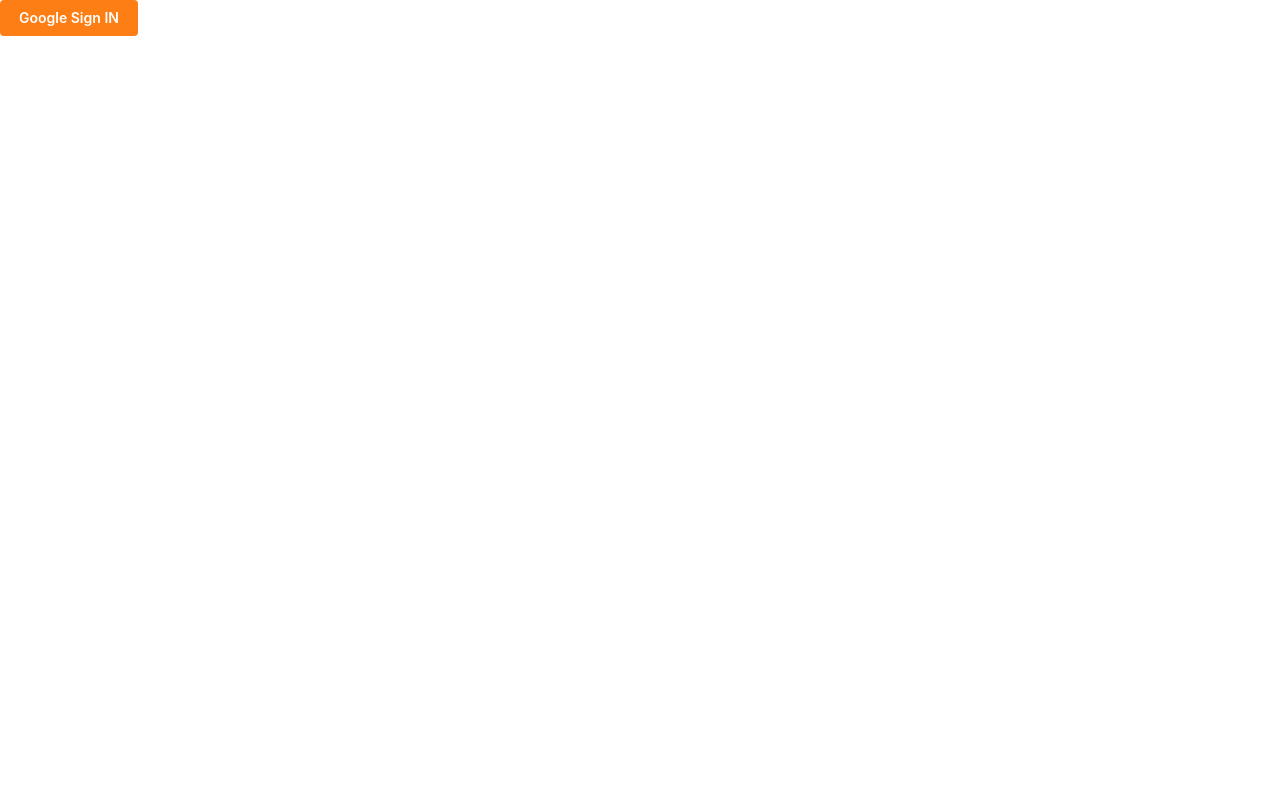
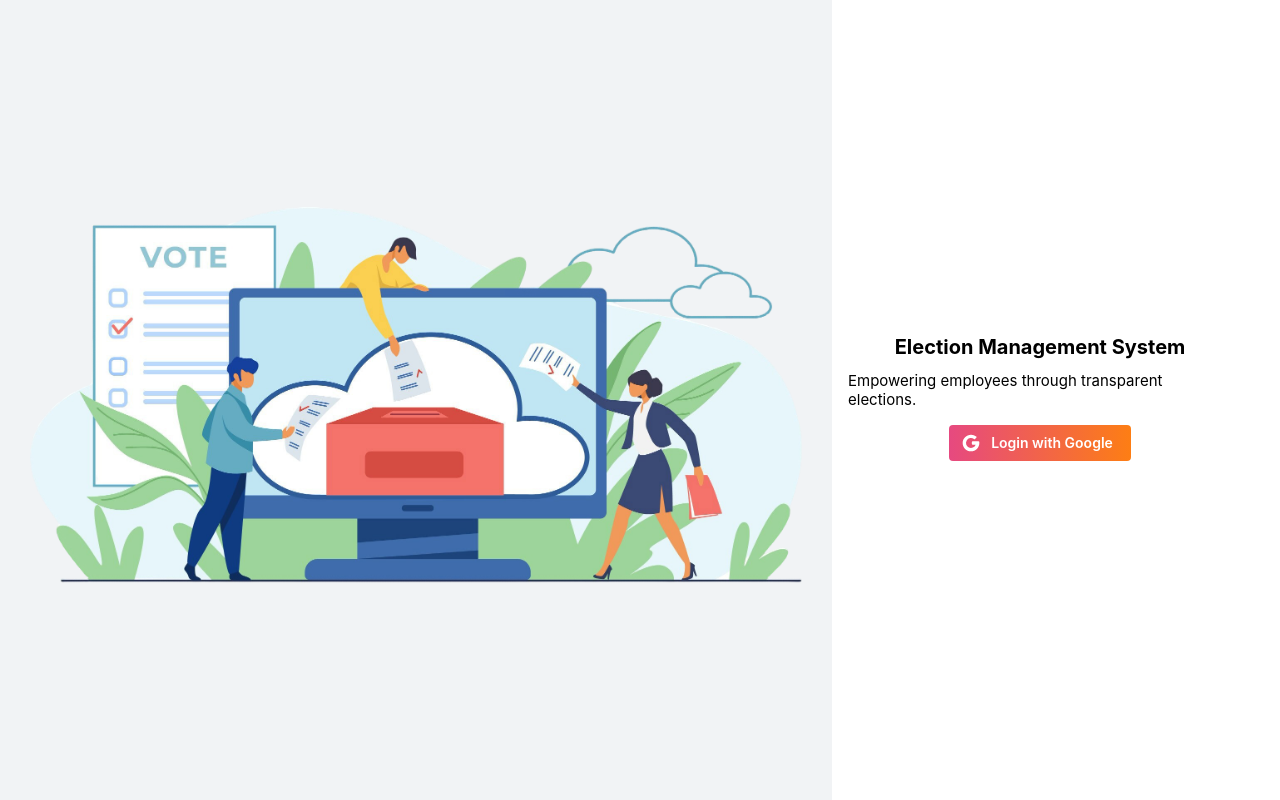
Before and after one commit to Anuja-Rckr/rckr-com-election-application-portal, a React (Create React App) app in the folder employee-election-frontend/: page /login in a window 1280 px wide. Built offline with nearby package versions, Linux system fonts and the light colour scheme; no server answers.

Commit message:
feat: implemented login ui

```diff
--- a/employee-election-frontend/src/components/pages/ElectionDetails/ElectionDetails.tsx
+++ b/employee-election-frontend/src/components/pages/ElectionDetails/ElectionDetails.tsx
@@ -440,11 +440,11 @@ const ElectionDetails = () => {
         </Tabs.Panel>
 
         <Tabs.Panel value={RESULTS}>
-          {(userDetails.group_id === 2 && electionStatus === CLOSED) ||
+          {((userDetails.group_id === 2 && [CLOSED].includes(electionStatus)) ||
             (userDetails.group_id === 1 &&
-              [VOTING_COMPLETED, CLOSED].includes(electionStatus) && (
-                <Results />
-              ))}
+              [VOTING_COMPLETED, CLOSED].includes(electionStatus))) && (
+            <Results />
+          )}
         </Tabs.Panel>
       </Tabs>
     </>
--- a/employee-election-frontend/src/components/pages/ElectionDetails/Results.tsx
+++ b/employee-election-frontend/src/components/pages/ElectionDetails/Results.tsx
@@ -24,7 +24,6 @@ import DownloadReportButton from "./DownloadReport";
 import { toast } from "../../../common/toast/ToastService";
 
 const Results = () => {
-  console.log("rrrr");
   const { id } = useParams<{ id: string }>();
   const electionId = id;
   const userDetails = fetchUserDetails();
--- a/employee-election-frontend/src/components/pages/auth/Auth.tsx
+++ b/employee-election-frontend/src/components/pages/auth/Auth.tsx
@@ -1,11 +1,14 @@
-import { Button } from "@mantine/core";
+import { Button, Group, Image, Text } from "@mantine/core";
 import { getUserInfo } from "../../../services/ApiService";
 import { useNavigate } from "react-router-dom";
 import { DASHBOARD } from "../../../common/constants";
+import { IconBrandGoogleFilled } from "@tabler/icons-react";
+import { useMediaQuery } from "@mantine/hooks";
+import VoteImage from "../../../assets/rb_4448.png";
 
 const Auth = () => {
   const navigate = useNavigate();
-
+  const isLargeScreen = useMediaQuery("(min-width: 1024px)");
   const onGoogleSignin = async () => {
     const response = await getUserInfo();
     if (response) {
@@ -16,7 +19,27 @@ const Auth = () => {
 
   return (
     <>
-      <Button onClick={onGoogleSignin}>Google Sign IN</Button>
+      <Group className="container">
+        {isLargeScreen && (
+          <Group className="image-container">
+            <Image src={VoteImage} alt="Logo" />
+          </Group>
+        )}
+        <Group className="google-btn-container">
+          <Text className="primary-text">Election Management System</Text>
+          <Text className="secondary-text">
+            Empowering employees through transparent elections.
+          </Text>
+          <Button
+            onClick={onGoogleSignin}
+            variant="gradient"
+            gradient={{ from: "pink", to: "orange", deg: 90 }}
+            leftSection={<IconBrandGoogleFilled size={20} />}
+          >
+            Login with Google
+          </Button>
+        </Group>
+      </Group>
     </>
   );
 };
--- a/employee-election-frontend/src/index.css
+++ b/employee-election-frontend/src/index.css
@@ -5,6 +5,13 @@ body {
     sans-serif;
   -webkit-font-smoothing: antialiased;
   -moz-osx-font-smoothing: grayscale;
+  height: 100vh;
+  width: 100vw;
+}
+
+#root {
+  height: 100%;
+  width: 100%;
 }
 
 code {
@@ -106,3 +113,46 @@ code {
 .timer-font {
   font-size: 30px;
 }
+
+.container {
+  height: 100%;
+  width: 100%;
+}
+
+.image-container {
+  height: 100%;
+  width: 65%;
+  background: var(--mantine-color-gray-1);
+  display: flex;
+  justify-content: center;
+  align-items: center;
+}
+
+.google-btn-container {
+  display: flex;
+  flex-direction: column;
+  align-items: center;
+  justify-content: center;
+  width: 100%;
+}
+
+@media (min-width: 1024px) {
+  .google-btn-container {
+    width: 30%;
+  }
+}
+
+.primary-text {
+  font-size: 20px;
+  font-weight: bold;
+  line-height: 15px;
+  letter-spacing: normal;
+  text-align: start;
+}
+
+.secondary-text {
+  font-size: 15px;
+  line-height: normal;
+  letter-spacing: normal;
+  text-align: start;
+}
--- a/employee-election-frontend/src/index.tsx
+++ b/employee-election-frontend/src/index.tsx
@@ -7,7 +7,7 @@ import "@mantine/charts/styles.css";
 import "@mantine/dates/styles.css";
 import { theme } from "./theme";
 import { ToastProvider } from "./common/toast/ToastService";
-
+import "./index.css";
 const root = ReactDOM.createRoot(
   document.getElementById("root") as HTMLElement
 );
```
Also changed, not shown: employee-election-frontend/src/assets/rb_4448.png (added).
